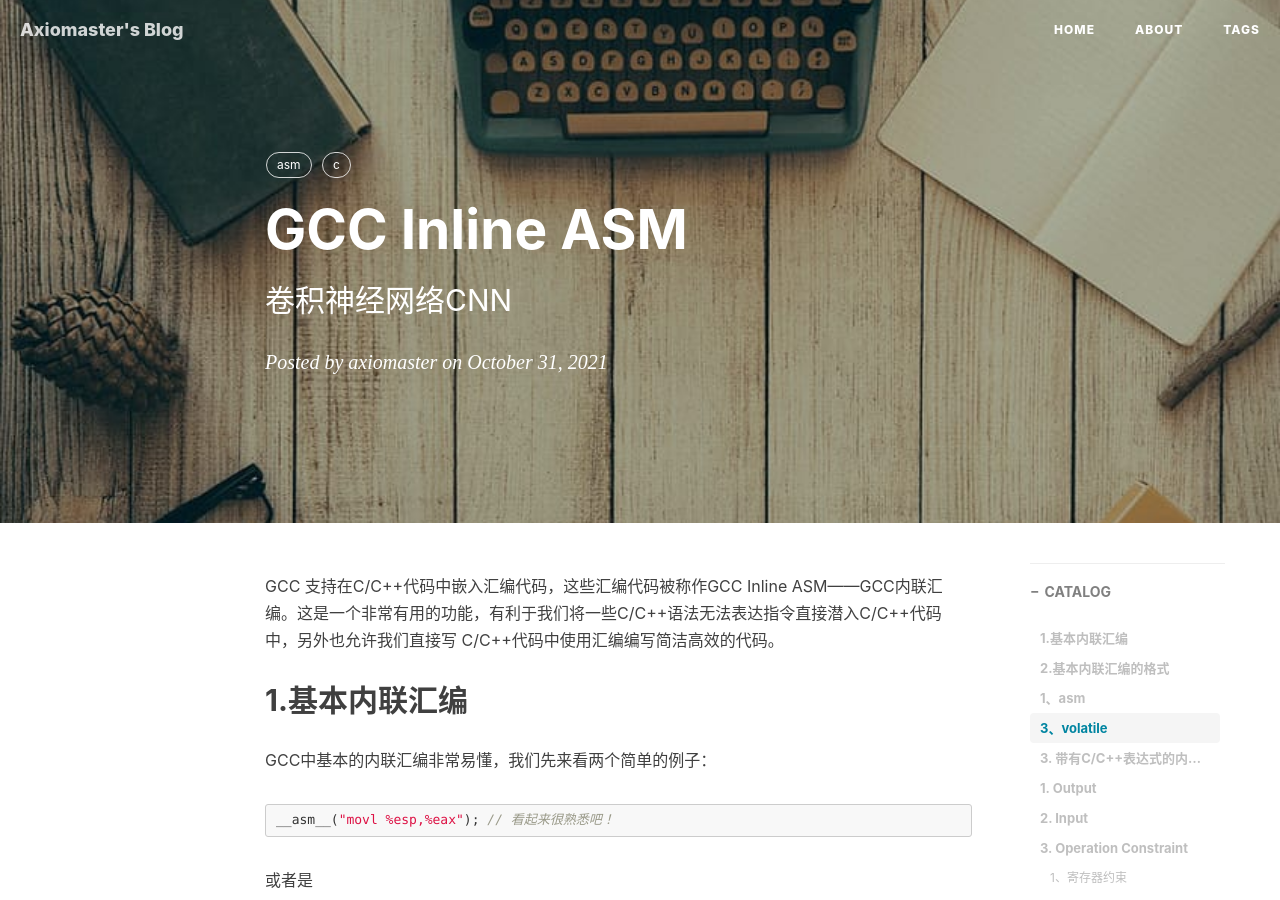
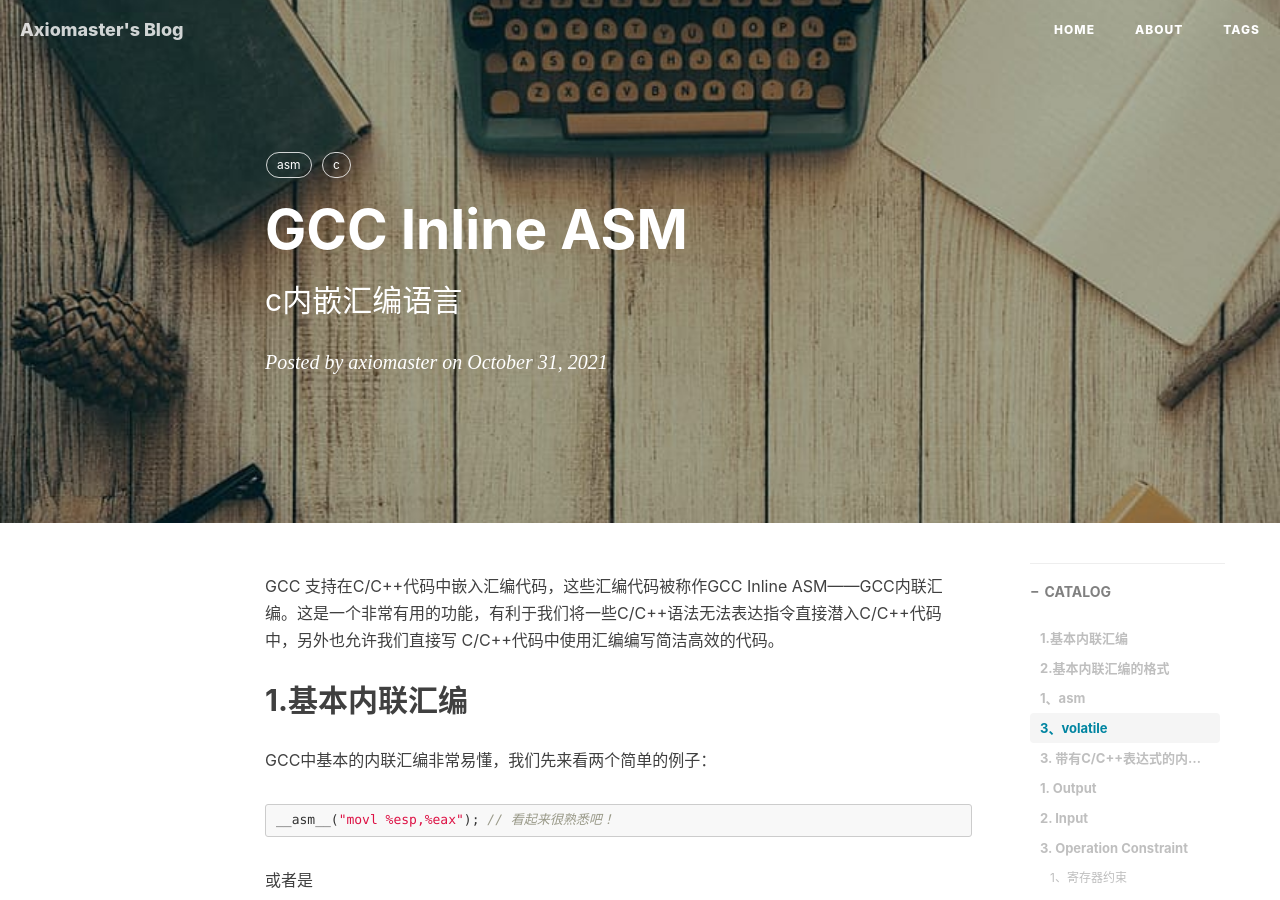
Before and after one commit to axiomaster/axiomaster.github.io, a Jekyll site: the page built from _posts/2021-10-31-gcc-inline-asm.md, in a window 1280 px wide and 900 px high. Built offline with Jekyll 4.4.1, drawn with Linux system fonts in a browser that asks for light colours; nearby versions of some CDN libraries; comment, search, counter and statistics services are not loaded.

Commit message:
fix subtitle

```diff
--- a/_posts/2021-10-31-gcc-inline-asm.md
+++ b/_posts/2021-10-31-gcc-inline-asm.md
@@ -1,7 +1,7 @@
 ---
 layout:     post
 title:      "GCC Inline ASM"
-subtitle:   卷积神经网络CNN
+subtitle:   c内嵌汇编语言
 date:       2021-10-31T21:05:29+08:00
 author:     axiomaster
 header-img: img/post-bg-desk.jpg
```
